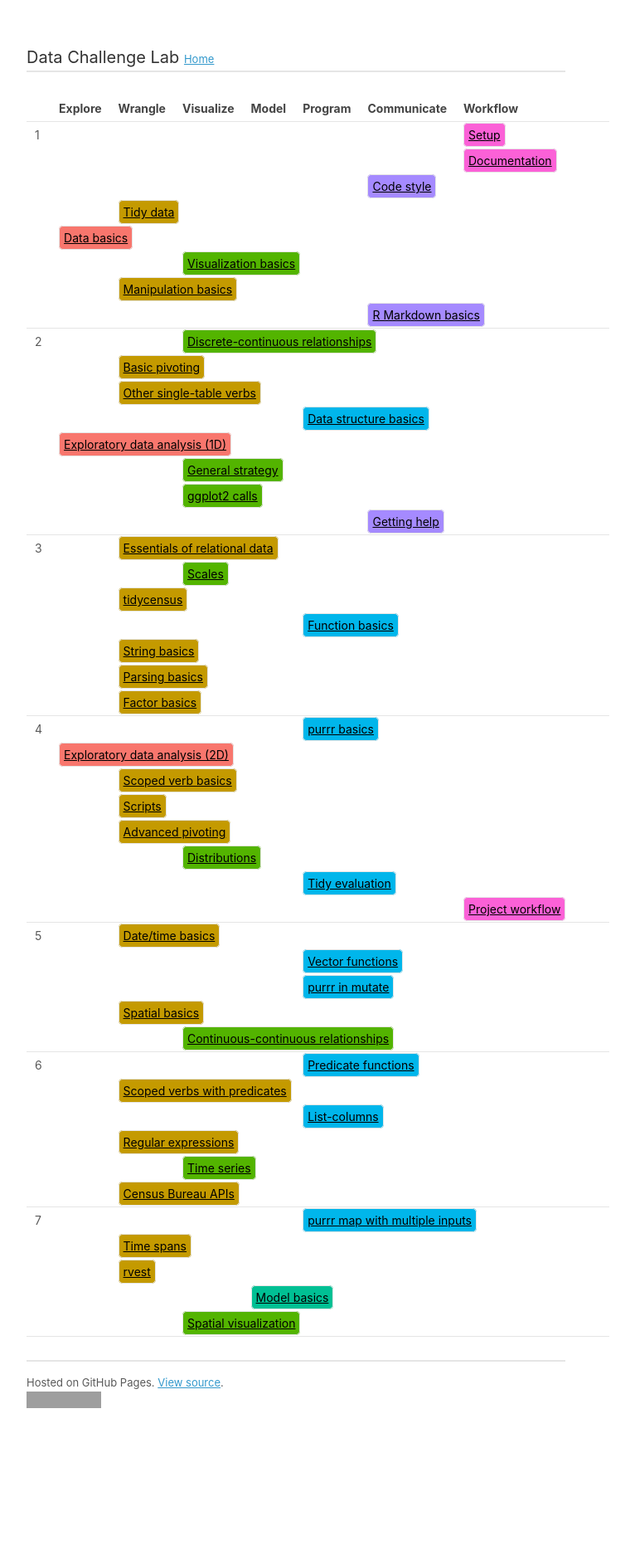
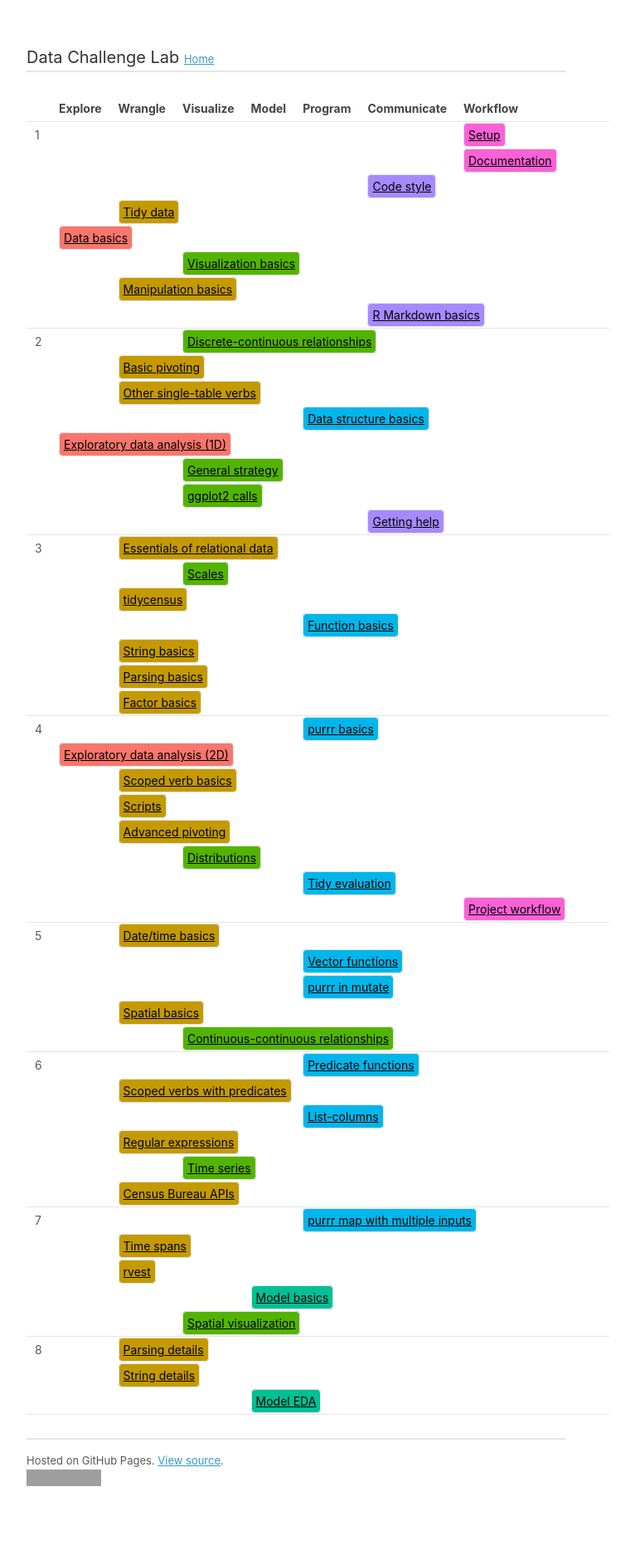
Before and after one commit to dcl-2020-01/curriculum, a Jekyll site: the page built from docs/index.md, in a window 1280 px wide. Shown: the whole page at 83% size, without its empty margins (283-1049 px from the left). Built offline with Jekyll 4.4.1, drawn with Linux system fonts in a browser that asks for light colours; our own code applies the rules of GitHub Pages for plain Markdown files; a script that is not in the unit is left out; before the commit the page ends 1780 px from its top, so only the background shows below that; grey boxes are pictures that could not be loaded.

Commit message:
Update for week 8

```diff
--- a/docs/index.md
+++ b/docs/index.md
@@ -326,4 +326,24 @@ title: Theme index
   <td colspan="4"></td>
 </tr>
 </tbody>
+<tbody>
+<tr>
+<td id='week-8'>8</td>
+  <td colspan="1"></td>
+  <td colspan="6"><a class="wrangle" href="parse-details.html">Parsing details</a></td>
+  <td colspan="5"></td>
+</tr>
+<tr>
+<td></td>
+  <td colspan="1"></td>
+  <td colspan="6"><a class="wrangle" href="string-details.html">String details</a></td>
+  <td colspan="5"></td>
+</tr>
+<tr>
+<td></td>
+  <td colspan="3"></td>
+  <td colspan="6"><a class="model" href="model-eda.html">Model EDA</a></td>
+  <td colspan="3"></td>
+</tr>
+</tbody>
 </table>
```
Also changed, not shown: syllabus.yml (+3 -4 lines), overview.png.
